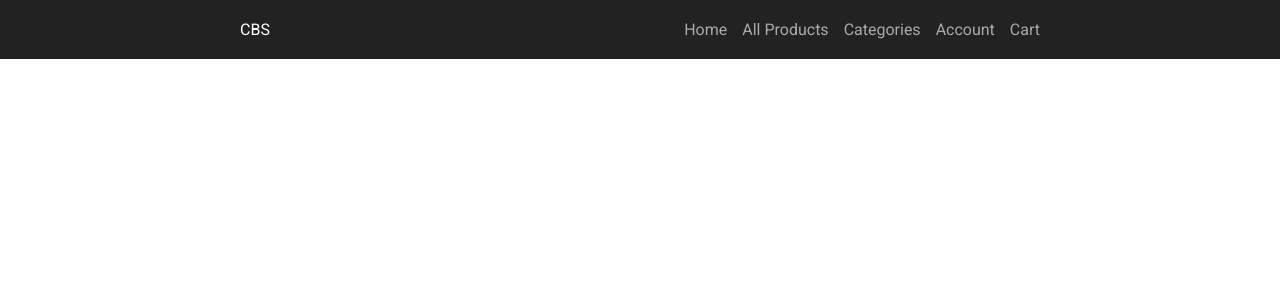
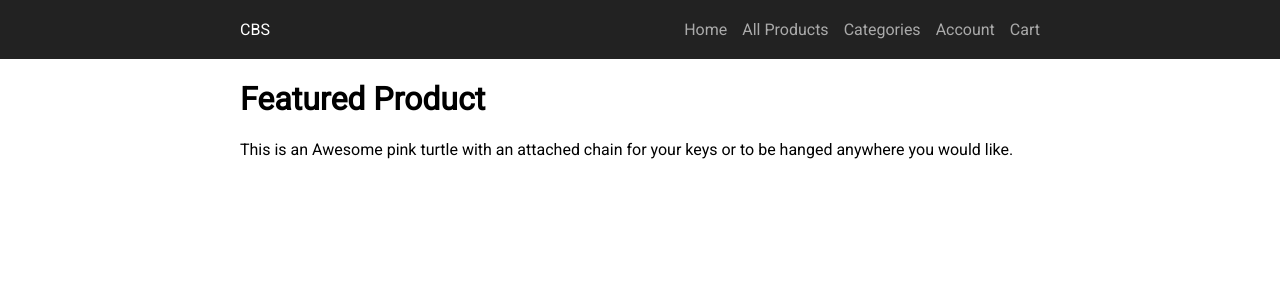
Before and after one commit to harrisb002/CBS-Front, a Next.js app: page / in a window 1280 px wide. Shown: the top 300 px of the page. Built offline with nearby package versions, Linux system fonts and the light colour scheme.

Commit message:
Adding featured product to HomePage

```diff
--- /dev/null
+++ b/components/Featured.js
@@ -0,0 +1,20 @@
+import styled from "styled-components";
+import Center from "./Center";
+
+const Bg = styled.div`
+  background-color: #22;
+`;
+
+export default function Featured() {
+  return (
+    <div>
+      <Center>
+        <h1>Featured Product</h1>
+        <p>
+          This is an Awesome pink turtle with an attached chain for your keys or
+          to be hanged anywhere you would like.
+        </p>
+      </Center>
+    </div>
+  );
+}
--- a/pages/index.js
+++ b/pages/index.js
@@ -1,5 +1,11 @@
+import Featured from "@/components/Featured";
 import Header from "@/components/Header";
 
 export default function HomePage() {
-  return <Header></Header>;
+  return (
+    <div>
+      <Header />
+      <Featured />
+    </div>
+  );
 }
```
